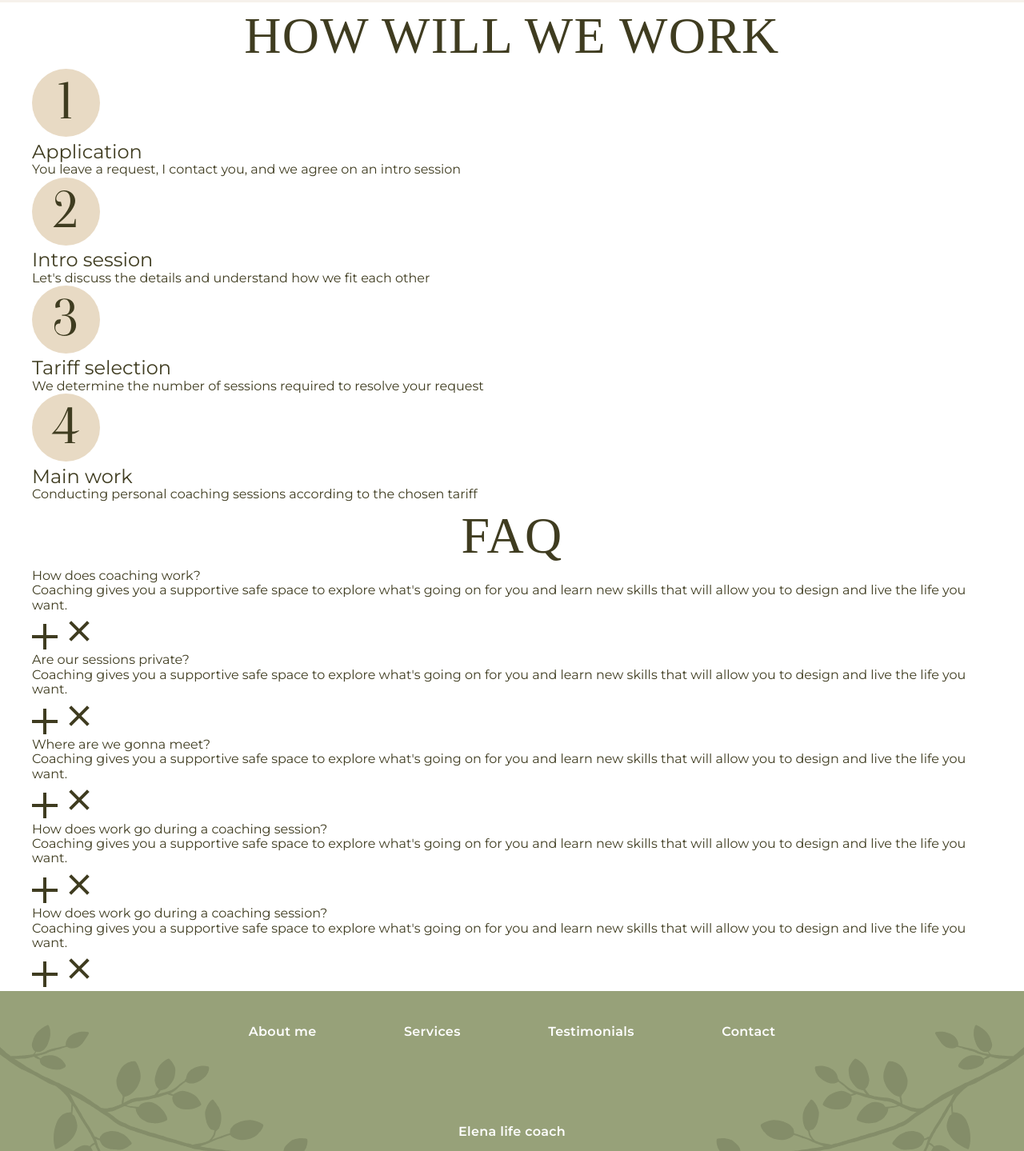
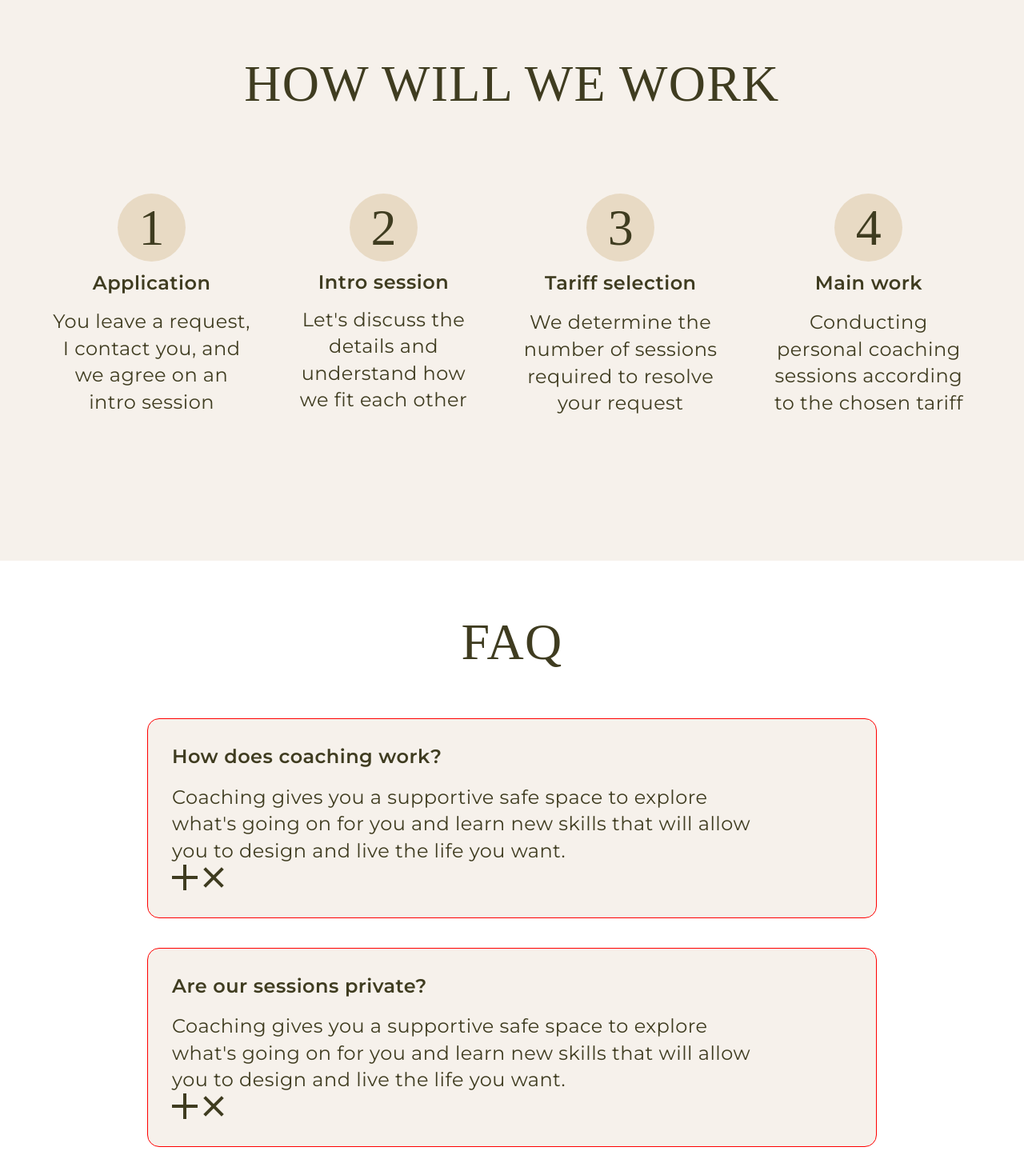
Before and after one commit to anevd/coaching-website, a website built with webpack: page design/services.html in a window 1280 px wide. Shown: the part 95-1534 px from the top of the page at 80% size. Built offline with nearby package versions, Linux system fonts and the light colour scheme; a web font is replaced by a local one.

Commit message:
icons fixed with css, deleted svg icons, css done

```diff
--- a/design/services.html
+++ b/design/services.html
@@ -38,25 +38,25 @@
 			<!-- Женя -->
 			<section class="services-howwork">
 				<div class="wrapper">
-					<h1 class="title">How will we work</h1>
+					<h1 class="services-howwork-title title">How will we work</h1>
 					<div class="services-howwork-container">
 						<div class="services-howwork-section">
-							<img class="services-howwork-section__img" src="./assets/icons/services-circle1.svg" alt="circle with number 1">
+							<div class="services-howwork-section__img">1</div>
 							<h2 class="services-howwork-section__title">Application</h2>
 							<p class="services-howwork-section__text">You leave a request, I contact you, and we agree on an intro session</p>
 						</div>
 						<div class="services-howwork-section">
-							<img class="services-howwork-section__img" src="./assets/icons/services-circle2.svg" alt="circle with number 2">
+							<div class="services-howwork-section__img">2</div>
 							<h2 class="services-howwork-section__title">Intro session</h2>
 							<p class="services-howwork-section__text">Let's discuss the details and understand how we fit each other</p>
 						</div>
 						<div class="services-howwork-section">
-							<img class="services-howwork-section__img" src="./assets/icons/services-circle3.svg" alt="circle with number 3">
+							<div class="services-howwork-section__img">3</div>
 							<h2 class="services-howwork-section__title">Tariff selection</h2>
 							<p class="services-howwork-section__text">We determine the number of sessions required to resolve your request</p>
 						</div>
 						<div class="services-howwork-section">
-							<img class="services-howwork-section__img" src="./assets/icons/services-circle4.svg" alt="circle with number 4">
+							<div class="services-howwork-section__img">4</div>
 							<h2 class="services-howwork-section__title">Main work</h2>
 							<p class="services-howwork-section__text">Conducting personal coaching sessions according to the chosen tariff</p>
 						</div>
@@ -65,58 +65,59 @@
 			</section>
 			<section class="services-faq">
 				<div class="wrapper">
-					<h1 class="title">FAQ</h1>
+					<h1 class="services-faq-title title">FAQ</h1>
+					<div class="services-faq-container">
 						<div class="services-faq-section">
 							<div class="services-faq-section__text">
-							<p class="services-faq-section__question">How does coaching work?</p>
+								<h2 class="services-faq-section__question">How does coaching work?</h2>
 								<p class="services-faq-section__answer">Coaching gives you a supportive safe space to explore what's going on for you and learn new skills that will allow you to design and live the life you want.</p>
 							</div>
 							<div class="services-faq-section__icon">
-							<img src="./assets/icons/plus.svg" class="services-faq-section__plus" alt="plus">
-							<img src="./assets/icons/cross.svg" class="services-faq-section__cross" alt="cross">
+								<div class="services-faq-section__plus"></div>
+								<div class="services-faq-section__cross"></div>
 							</div>
 						</div>
 						<div class="services-faq-section">
 							<div class="services-faq-section__text">
-							<p class="services-faq-section__question">Are our sessions private?</p>
+								<h2 class="services-faq-section__question">Are our sessions private?</h2>
 								<p class="services-faq-section__answer">Coaching gives you a supportive safe space to explore what's going on for you and learn new skills that will allow you to design and live the life you want.</p>
 							</div>
 							<div class="services-faq-section__icon">
-							<img src="./assets/icons/plus.svg" class="services-faq-section__plus" alt="plus">
-							<img src="./assets/icons/cross.svg" class="services-faq-section__cross" alt="cross">
+								<div class="services-faq-section__plus"></div>
+								<div class="services-faq-section__cross"></div>
 							</div>
 						</div>
 						<div class="services-faq-section">
 							<div class="services-faq-section__text">
-							<p class="services-faq-section__question">Where are we gonna meet?</p>
+								<h2 class="services-faq-section__question">Where are we gonna meet?</h2>
 								<p class="services-faq-section__answer">Coaching gives you a supportive safe space to explore what's going on for you and learn new skills that will allow you to design and live the life you want.</p>
 							</div>
 							<div class="services-faq-section__icon">
-							<img src="./assets/icons/plus.svg" class="services-faq-section__plus" alt="plus">
-							<img src="./assets/icons/cross.svg" class="services-faq-section__cross" alt="cross">
+								<div class="services-faq-section__plus"></div>
+								<div class="services-faq-section__cross"></div>
 							</div>
 						</div>
 						<div class="services-faq-section">
 							<div class="services-faq-section__text">
-							<p class="services-faq-section__question">How does work go during a coaching session?</p>
+								<h2 class="services-faq-section__question">How does work go during a coaching session?</h2>
 								<p class="services-faq-section__answer">Coaching gives you a supportive safe space to explore what's going on for you and learn new skills that will allow you to design and live the life you want.</p>
 							</div>
 							<div class="services-faq-section__icon">
-							<img src="./assets/icons/plus.svg" class="services-faq-section__plus" alt="plus">
-							<img src="./assets/icons/cross.svg" class="services-faq-section__cross" alt="cross">
+								<div class="services-faq-section__plus"></div>
+								<div class="services-faq-section__cross"></div>
 							</div>
 						</div>
 						<div class="services-faq-section">
 							<div class="services-faq-section__text">
-							<p class="services-faq-section__question">How does work go during a coaching session?</p>
+								<p class="services-faq-section__question">Do I need to prepare for the session?</p>
 								<p class="services-faq-section__answer">Coaching gives you a supportive safe space to explore what's going on for you and learn new skills that will allow you to design and live the life you want.</p>
 							</div>
 							<div class="services-faq-section__icon">
-							<img src="./assets/icons/plus.svg" class="services-faq-section__plus" alt="plus">
-							<img src="./assets/icons/cross.svg" class="services-faq-section__cross" alt="cross">
+								<div class="services-faq-section__plus"></div>
+								<div class="services-faq-section__cross"></div>
 							</div>
 						</div>
-
+					</div>
 				</div>
 			</section>
 			<!-- footer -->
--- a/src/scss/pages/services.scss
+++ b/src/scss/pages/services.scss
@@ -3,3 +3,112 @@
 // Катя
 
 // Женя
+.services-howwork {
+    background-color: $color-beige;
+}
+
+.services-howwork-title {
+    padding: 5% 0 8% 0;
+}
+
+.services-howwork-container {
+    padding: 0 0 15% 0;
+    display: flex;
+    justify-content: space-between;
+}
+
+.services-howwork-section {
+    display: flex;
+    flex-direction: column;
+    align-items: center;
+    padding: 0 2% 0 2%;
+
+    &__img {
+        display: flex;
+        justify-content: center;
+        align-items: center;
+        width: 85px;
+        height: 85px;
+        background-color: $color-beige-dark;
+        border-radius: 50%;
+        font-family: $title-font;
+        font-size: 64px;
+    }
+
+    &__title {
+        padding: 5% 0 7% 0;
+        font-weight: 600;
+        font-size: 24px;
+        letter-spacing: 0.02em;
+    }
+
+    &__text {
+        font-size: 24px;
+        line-height: 140%;
+        letter-spacing: 0.02em;
+        text-align: center;
+    }
+}
+.services-faq {
+    background-color: white;
+}
+
+.services-faq-title {
+    padding: 5% 0 3% 0;
+}
+
+.services-faq-container {
+    padding: 0 12% 11% 12%;
+    display: flex;
+    flex-direction: column;
+    justify-content: space-between;
+}
+
+.services-faq-section {
+    margin: 2% 0 2% 0;
+    padding: 30px;
+    border: 1px solid red;
+    background-color: $color-beige;
+    border-radius: 15px;
+
+    &__question {
+        padding: 0 0 2% 0;
+        font-weight: 600;
+        font-size: 24px;
+        line-height: 140%;
+        letter-spacing: 0.02em;
+    }
+
+    &__answer {
+        padding: 0 12% 0 0;
+        font-weight: 400;
+        font-size: 24px;
+        line-height: 140%;
+        letter-spacing: 0.02em;
+    }
+
+    &__plus {
+        display:inline-block;
+        width:32px;
+        height:32px;
+        background:
+            linear-gradient(#3F3C20,#3F3C20),
+            linear-gradient(#3F3C20,#3F3C20);
+        background-position:center;
+        background-size: 100% 4px,4px 100%;
+        background-repeat:no-repeat;
+    }
+
+    &__cross {
+        display:inline-block;
+        width:32px;
+        height:32px;
+        background:
+            linear-gradient(#3F3C20,#3F3C20),
+            linear-gradient(#3F3C20,#3F3C20);
+        background-position:center;
+        background-size: 100% 4px,4px 100%;
+        background-repeat:no-repeat;
+        transform: rotate(45deg);
+    }
+}
```
Also changed, not shown: design/assets/dist/css/main.css, design/assets/icons/cross.svg (deleted), design/assets/icons/plus.svg (deleted), design/assets/icons/services-circle1.svg (deleted), design/assets/icons/services-circle2.svg (deleted), design/assets/icons/services-circle3.svg (deleted), design/assets/icons/services-circle4.svg (deleted). Lines whose indentation alone changed are shown as unchanged.
